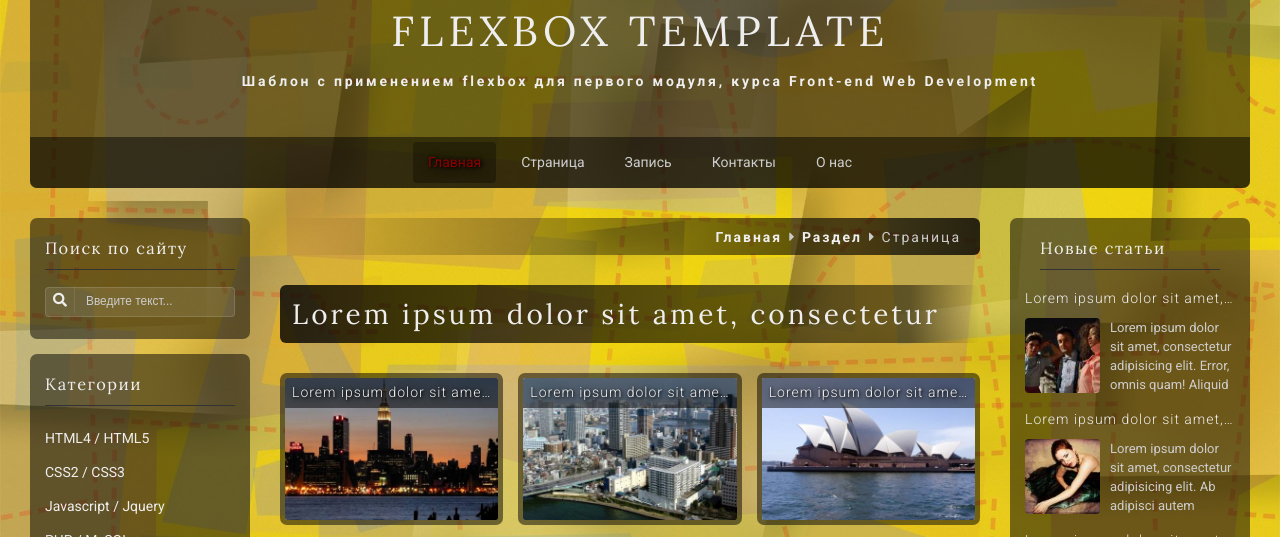
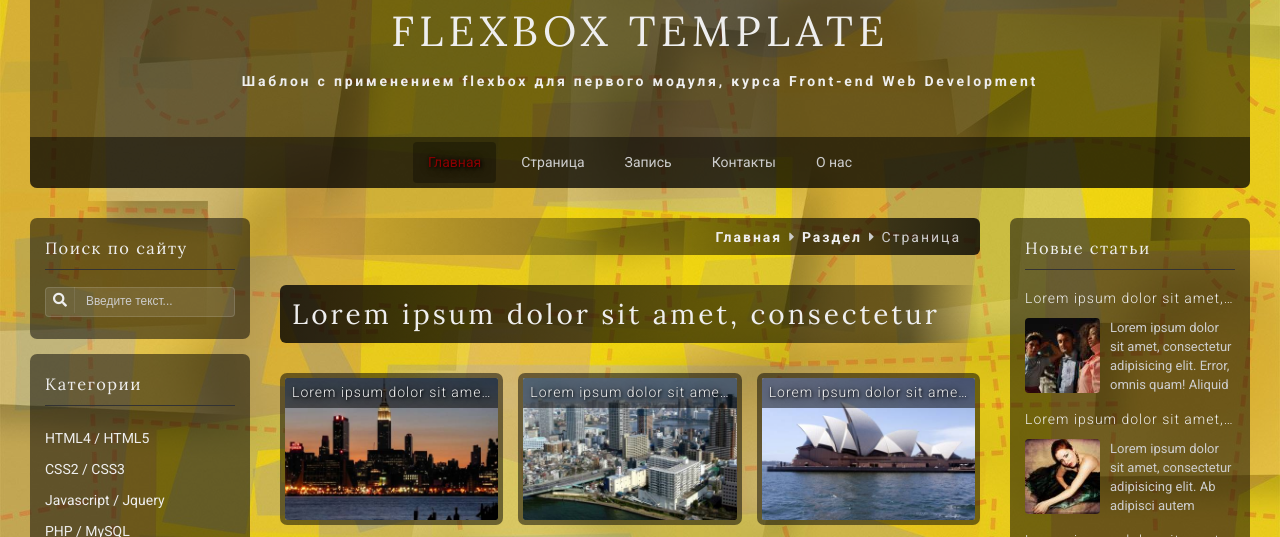
Before and after one commit to OlgaLavrishcheva/flexbox-template, a website: page index.html in a window 1280 px wide. Shown: the part 199-736 px from the top of the page. Drawn offline with Linux system fonts and the light colour scheme.

Commit message:
pixel perfect added

```diff
--- a/assets/scss/_footer.scss
+++ b/assets/scss/_footer.scss
@@ -21,7 +21,6 @@
 
     @include xs-min {
       flex: 50%;
-      //padding: 7.5px;
     }
     @include xs {
       flex-wrap: wrap;
@@ -34,19 +33,7 @@
       }
 
       .widget {
-        //@include lg-min {
-        //  padding: 16px 15px 1px 15px;
-        //  p {
-        //    margin-top: 16px;
-        //  }
-        //}
-        @include md-min {
-          padding: 16px 15px 1px 15px;
-          p {
-            margin-top: 16px;
-          }
-        }
-        @include sm-min {
+        @include xs-min {
           padding: 16px 15px 1px 15px;
           p {
             margin-top: 17px;
@@ -78,20 +65,16 @@
     & .widget {
       @include md-min {
         padding: 16px 15px 15px 15px;
-
         h3 {
           margin-bottom: 16px;
         }
-
         p {
           margin: 0;
         }
       }
-
       @include md {
         flex: 50%;
       }
-
       @include xs-min {
         margin: 0;
       }
@@ -102,25 +85,12 @@
     text-align: center;
 
     @include lg-min {
-      margin-bottom: 32px;
+      margin-bottom: 30px;
     }
 
     .widget {
-      padding: 15px 15px 1px 15px;
+      padding: 11px 15px 1px 15px;
       margin: 0;
-
-      @include lg-min {
-        padding: 11px 15px 1px 15px;
-      }
-      @include md-min {
-        padding: 11px 15px 1px 15px;
-      }
-      @include sm-min {
-        padding: 11px 15px 1px 15px;
-      }
-      @include xs {
-        padding: 11px 15px 1px 15px;
-      }
     }
 
     h3 {
--- a/assets/scss/aside/_left.scss
+++ b/assets/scss/aside/_left.scss
@@ -34,7 +34,7 @@
         margin: 0 0 16px 0;
       }
     }
-    @include sm-min {
+    @include xs-min {
 
       &:nth-child(3) {
         padding-top: 16px;
@@ -45,6 +45,17 @@
         margin: 0 0 16px 0;
       }
     }
+    //@include sm-min {
+    //
+    //  &:nth-child(3) {
+    //    padding-top: 16px;
+    //    padding-bottom: 1px;
+    //  }
+    //  h3 {
+    //    padding-bottom: 7px;
+    //    margin: 0 0 16px 0;
+    //  }
+    //}
     @include xs {
       &:nth-child(3) {
         padding-top: 16px;
@@ -70,7 +81,7 @@
     margin-bottom: 15px;
   }
 
-  @include md-sm {
+  @include md-xs {
     order: 2;
     width: 50%;
     padding-right: 7.5px;
--- a/assets/scss/aside/_right.scss
+++ b/assets/scss/aside/_right.scss
@@ -1,59 +1,42 @@
 .aside-right {
-  margin-bottom: 15px;
   height: fit-content;
   order: 3;
   overflow: hidden;
 
   @include lg-min {
     flex: 0 0 240px;
+    margin-bottom: 15px;
   }
-
-  @include sm-min {
-    margin-bottom: 0;
-  }
-
   @include lg-md {
     width: 100%;
-    margin: 0;
   }
-
-  @include md-sm {
+  @include md-xs {
     width: 50%;
     padding-left: 7.5px;
   }
-  @include xs {
-    margin-bottom: 0;
-  }
 
   .widget {
-    //padding: 25px 0 0 0;
-
     @include lg-min {
       padding: 16px 15px 18px 15px;
       margin-bottom: 7px;
     }
-
     @include md-min {
       padding: 16px 15px 18px 15px;
       margin-bottom: 7.5px;
     }
-
-    @include sm-min {
+    @include xs-min {
       padding: 16px 15px 15px 15px;
       margin-bottom: 7.5px;
     }
-
     @include xs {
       padding: 16px 15px 15px 15px;
       margin-bottom: 7.5px;
     }
 
     h3 {
-      //margin: 0 15px 15px 15px;
-
       @include lg-min {
         padding: 0 0 7px 0;
-        margin: 0 15px 14px 15px;
+        margin-bottom: 14px;
       }
       @include md-min {
         padding: 0 0 7px 0;
--- a/assets/scss/header/_header-logo.scss
+++ b/assets/scss/header/_header-logo.scss
@@ -20,7 +20,7 @@
         margin-bottom: 11px;
       }
       @include xx {
-        width: 81%;
+        width: 80%;
         margin-bottom: 11px;
       }
     }
@@ -33,6 +33,14 @@
     letter-spacing: 0.36rem;
     line-height: 3.5rem;
     margin-top: 26px;
+    text-align: center;
+
+    @include sm-xs {
+      font-size: 2rem;
+      line-height: 2.5rem;
+      margin: 0;
+    }
+
     @include xs {
       font-size: 1.5rem;
       line-height: 2rem;
@@ -54,8 +62,5 @@
       font-weight: 400;
       line-height: 1.25em;
     }
-    @include xx {
-      white-space: pre-wrap;
-    }
   }
 }
--- a/assets/scss/widgets/_categories.scss
+++ b/assets/scss/widgets/_categories.scss
@@ -17,10 +17,14 @@
     @include md-min {
       margin-bottom: 16px;
     }
-    @include sm-min {
+    @include xs-min {
       padding-bottom: 7px;
       margin-bottom: 17px;
     }
+    //@include sm-min {
+    //  padding-bottom: 7px;
+    //  margin-bottom: 17px;
+    //}
     @include xs {
       padding-bottom: 7px;
       margin-bottom: 18px;
@@ -37,6 +41,14 @@
     list-style: none;
 
     @include lg-min {
+      //&:not(:nth-child(1)) {
+      //  padding-top: 3px;
+      //}
+      &:nth-child(1) {
+        padding-top: 1px;
+      }
+    }
+    @include md-xs {
       &:not(:nth-child(1)) {
         padding-top: 3px;
       }
@@ -44,14 +56,14 @@
         padding-top: 1px;
       }
     }
-    @include sm-min {
-      &:not(:nth-child(1)) {
-        padding-top: 3px;
-      }
-      &:nth-child(1) {
-        padding-top: 1px;
-      }
-    }
+    //@include sm-min {
+    //  &:not(:nth-child(1)) {
+    //    padding-top: 3px;
+    //  }
+    //  &:nth-child(1) {
+    //    padding-top: 1px;
+    //  }
+    //}
     @include xs {
       padding: 1px 0 2px 0;
     }
--- a/assets/scss/widgets/_news.scss
+++ b/assets/scss/widgets/_news.scss
@@ -4,9 +4,12 @@
     padding: 0 15px 5px 15px;
     flex-wrap: wrap;
 
-    @include md-min {
+    @include sm-min {
       padding: 0 0 5px 0;
     }
+    //@include md-min {
+    //  padding: 0 0 5px 0;
+    //}
     @include sm {
       padding: 0;
     }
@@ -15,7 +18,6 @@
     display: block;
     overflow: hidden;
     width: 100%;
-    //margin: 0 0 10px;
     transition: color 0.5s;
     white-space: nowrap;
     letter-spacing: 1px;
--- a/assets/scss/widgets/_search.scss
+++ b/assets/scss/widgets/_search.scss
@@ -7,15 +7,19 @@
   }
 
   h3 {
-    @include lg-min {
-      margin-bottom: 17px;
-    }
+    //@include lg-min {
+    //  margin-bottom: 17px;
+    //}
     @include md-min {
       margin-bottom: 17px;
     }
-    @include sm-min {
+    @include md-sm {
       padding-bottom: 7px;
-      margin-bottom: 16px;
+      margin-bottom: 17px;
+    }
+    @include sm-xs {
+      padding-bottom: 7px;
+      margin-bottom: 15px;
     }
     @include xs {
       padding-bottom: 7px;
--- a/index.html
+++ b/index.html
@@ -23,9 +23,10 @@
 <header class="header-container">
     <div class="header-logo">
         <div class="header-logo__img"><img src="assets/img/logo.png" alt="Logo"></div>
-        <div class="header-logo__title">FLEXBOX TEMPLATE</div>
-        <div class="header-logo__paragraph">Шаблон с применением flexbox для первого модуля,
-курса Front-end Web Development</div>
+        <div class="header-logo__title"><strong>FLEXBOX TEMPLATE</strong></div>
+        <div class="header-logo__paragraph">
+            <span>Шаблон с применением flexbox для первого модуля, курса&nbsp;Front-end Web Development</span>
+        </div>
     </div>
 
     <nav class="header-menu">
```
Also changed, not shown: assets/css/style.css.
